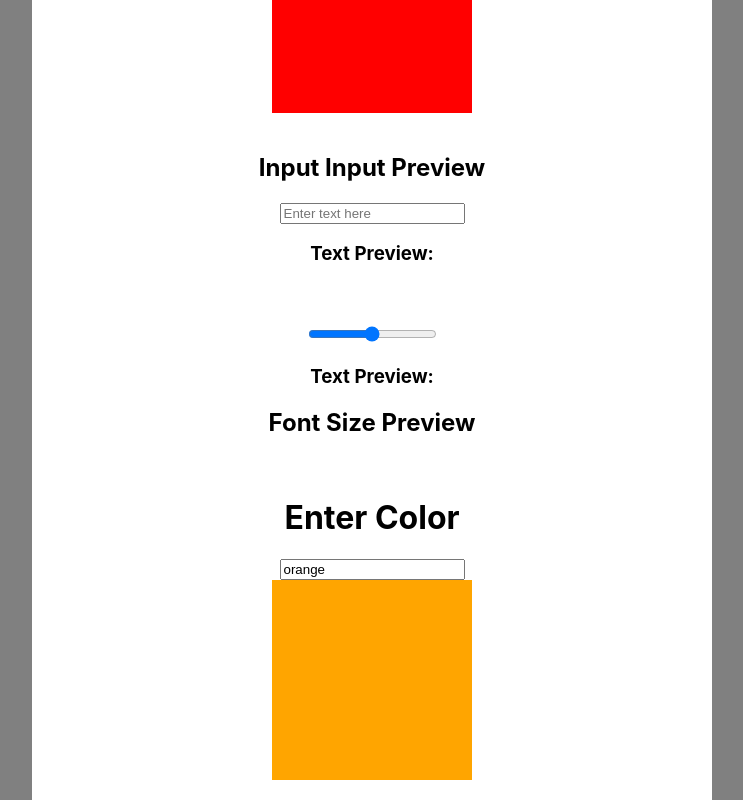
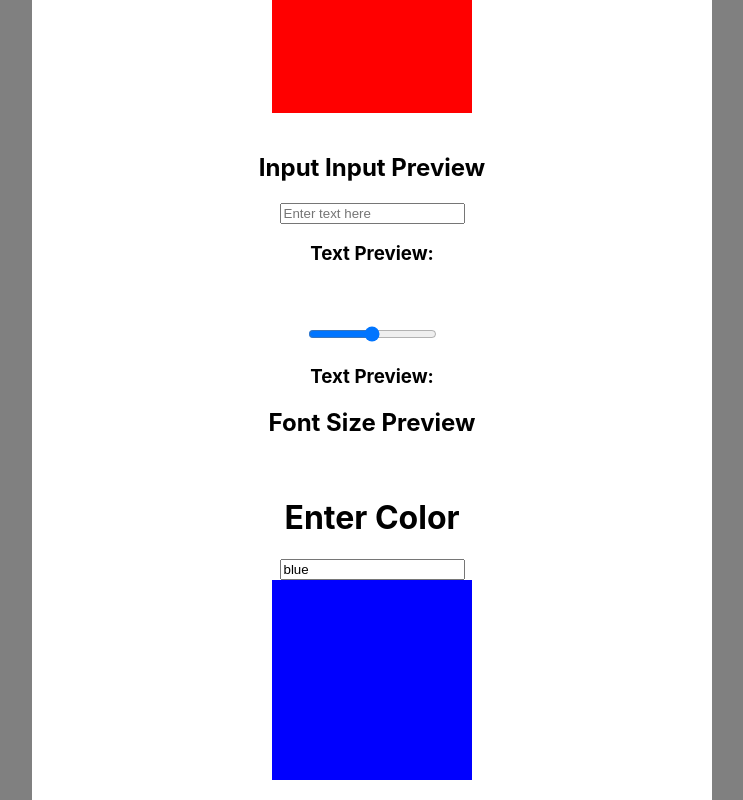
Before and after one commit to souravsharma-dev/react-state, a React (Create React App) app: page / in a window 1280 px wide. Shown: the part 737-1537 px from the top of the page, without its empty margins (268-1011 px from the left). Built offline with nearby package versions, Linux system fonts and the light colour scheme.

Commit message:
change in UI

```diff
--- a/src/App.js
+++ b/src/App.js
@@ -10,7 +10,7 @@ const App = () => {
 
    const [FontSize, setFontSize] = useState('');
 
-  const [colorBox, setColorBox] = useState('orange');
+  const [colorBox, setColorBox] = useState('blue');
 
 
   return (
```
